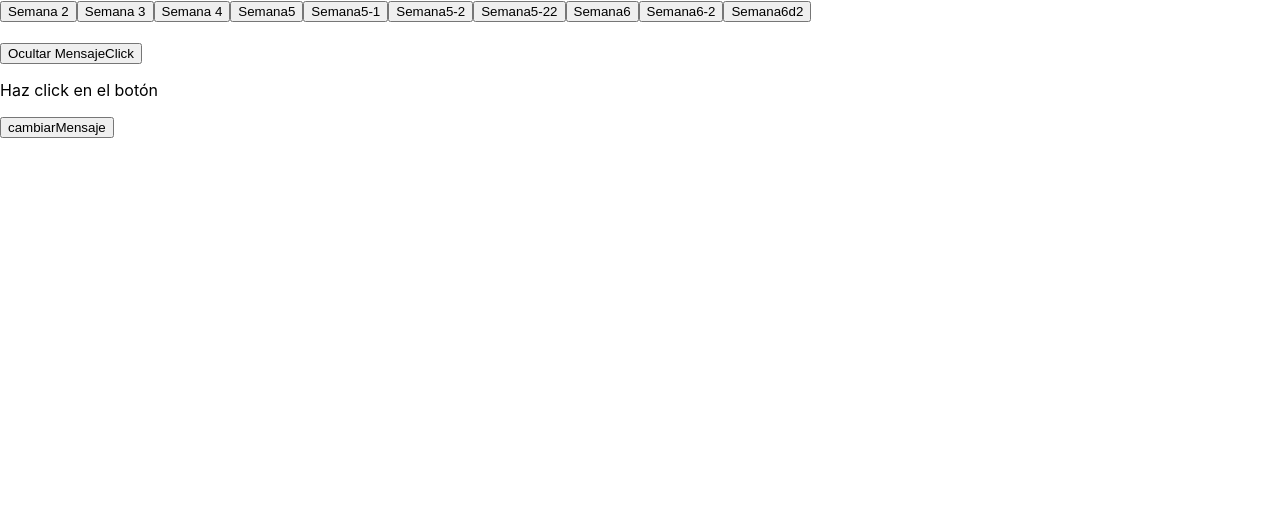
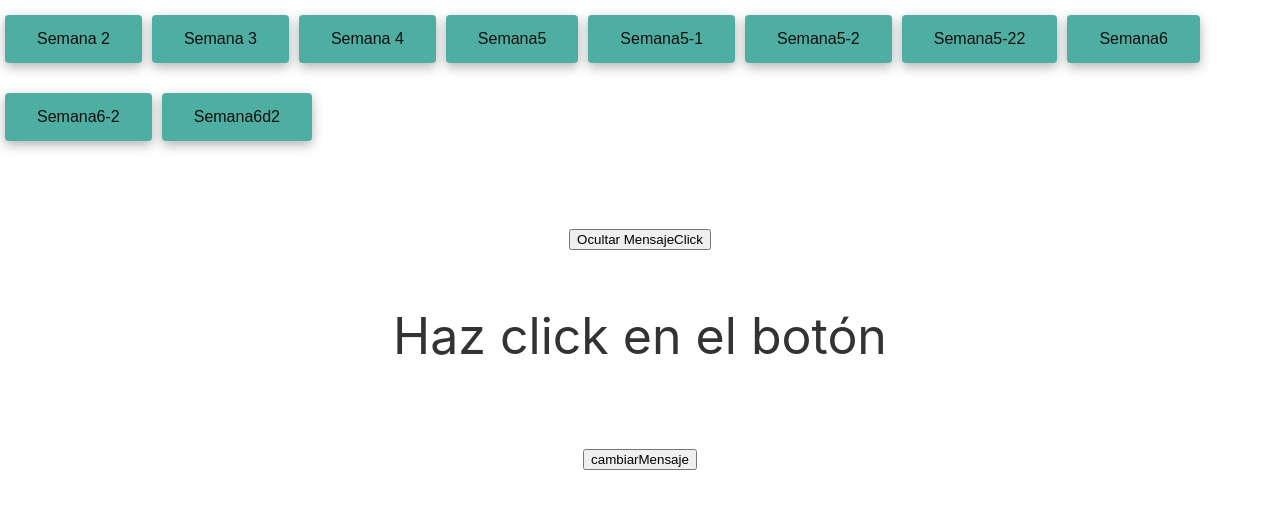
Before and after one commit to DaliaCab/dali-app, a React (Create React App) app: page / in a window 1280 px wide. Both pictures are taken after a click on the button "Semana 4". Shown: the top 508 px of the page. Built offline with nearby package versions, Linux system fonts and the light colour scheme.

Commit message:
Se mejora el menú principal para ver los ejercicios de las clases

```diff
--- a/src/App.css
+++ b/src/App.css
@@ -1,38 +1,46 @@
-.App {
+.viewPage {
+  font-size: 50px; /* Tamaño de letra */
+  color: #333; /* Color del texto */
+  text-align: center; /* Centra el texto */
+  margin-top: 20px; /* Espacio superior */
+}
+.button {
+  background-color: #4cafa2; /* Verde */
+  border: none;
+  color: rgb(12, 12, 12);
+  padding: 15px 32px; /*Espacio interno del botón*/
   text-align: center;
+  text-decoration: none;
+  display: inline-block;
+  font-size: 16px;
+  margin: 15px 5px; /*Aquí modifico el espacio entre la margen superior e inferior y entre los botones(a los lados)*/
+  cursor: pointer;
+  border-radius: 4px;
+  box-shadow: 0px 4px 12px rgba(0, 0, 0, 0.3); /* Agrega sombra, puse sombra fuerte de 0.3*/
+  transition: all 0.3s ease; /* Transición suave para todas las propiedades */
 }
 
-.App-logo {
-  height: 40vmin;
-  pointer-events: none;
+.button:hover {
+  background-color: #22848b; /* Color más oscuro al pasar el cursor */
+  transform: scale(1.05); /* Aumenta el tamaño ligeramente */
+  animation: pulse 1.5s infinite; /* Inicia la animación de pulso al hacer hover */
 }
 
-@media (prefers-reduced-motion: no-preference) {
-  .App-logo {
-    animation: App-logo-spin infinite 20s linear;
+.button:active {
+  transform: scale(0.95); /* Hace que el botón se reduzca al hacer clic */
+}
+
+@keyframes pulse {
+  0% {
+    background-color: #4cafa2;
+  }
+  50% {
+    background-color: #ff6666;
+  }
+  100% {
+    background-color: #af4c4c;
   }
 }
 
-.App-header {
-  background-color: #282c34;
-  min-height: 100vh;
-  display: flex;
-  flex-direction: column;
-  align-items: center;
-  justify-content: center;
-  font-size: calc(10px + 2vmin);
-  color: white;
-}
-
-.App-link {
-  color: #61dafb;
-}
-
-@keyframes App-logo-spin {
-  from {
-    transform: rotate(0deg);
-  }
-  to {
-    transform: rotate(360deg);
-  }
-}
+/* .button.pulse {
+  animation: pulse 1.5s infinite; /* Pulsa la animación en bucle */
--- a/src/App.js
+++ b/src/App.js
@@ -9,6 +9,8 @@ import Semana5d22 from "./AppSemana5-22"
 import Semana6 from "./AppSemana6"
 import Semana62 from "./AppSemana6-2"
 import Semana6d2 from "./AppSemana6d2"
+import "./App.css";
+
 
 class App extends React.Component {
   constructor(props) {
@@ -25,18 +27,20 @@ class App extends React.Component {
   render() {
     return (
       <div>
-        <button onClick={() => this.selectWeek(<Semana2/>)}>Semana 2</button>
-        <button onClick={() => this.selectWeek(<Semana3/>)}>Semana 3</button>
-        <button onClick={() => this.selectWeek(<Semana4/>)}>Semana 4</button>
-        <button onClick={() => this.selectWeek(<Semana5/>)}>Semana5</button>
-        <button onClick={() => this.selectWeek(<Semana5d1/>)}>Semana5-1</button>
-        <button onClick={() => this.selectWeek(<Semana5d2/>)}>Semana5-2</button>
-        <button onClick={() => this.selectWeek(<Semana5d22/>)}>Semana5-22</button>
-        <button onClick={() => this.selectWeek(<Semana6/>)}>Semana6</button>
-        <button onClick={() => this.selectWeek(<Semana62/>)}>Semana6-2</button>
-        <button onClick={() => this.selectWeek(<Semana6d2/>)}>Semana6d2</button>
+        <button className="button" onClick={() => this.selectWeek(<Semana2/>)}>Semana 2</button>
+        <button className="button" onClick={() => this.selectWeek(<Semana3/>)}>Semana 3</button>
+        <button className="button" onClick={() => this.selectWeek(<Semana4/>)}>Semana 4</button>
+        <button className="button" onClick={() => this.selectWeek(<Semana5/>)}>Semana5</button>
+        <button className="button" onClick={() => this.selectWeek(<Semana5d1/>)}>Semana5-1</button>
+        <button className="button" onClick={() => this.selectWeek(<Semana5d2/>)}>Semana5-2</button>
+        <button className="button" onClick={() => this.selectWeek(<Semana5d22/>)}>Semana5-22</button>
+        <button className="button" onClick={() => this.selectWeek(<Semana6/>)}>Semana6</button>
+        <button className="button" onClick={() => this.selectWeek(<Semana62/>)}>Semana6-2</button>
+        <button className="button" onClick={() => this.selectWeek(<Semana6d2/>)}>Semana6d2</button>
         <br/><br/> {/*2 saltos de línea*/}
-        {this.state.viewPage}
+        <div className="viewPage">
+          {this.state.viewPage}
+        </div>
       </div>
     );
   }
```
